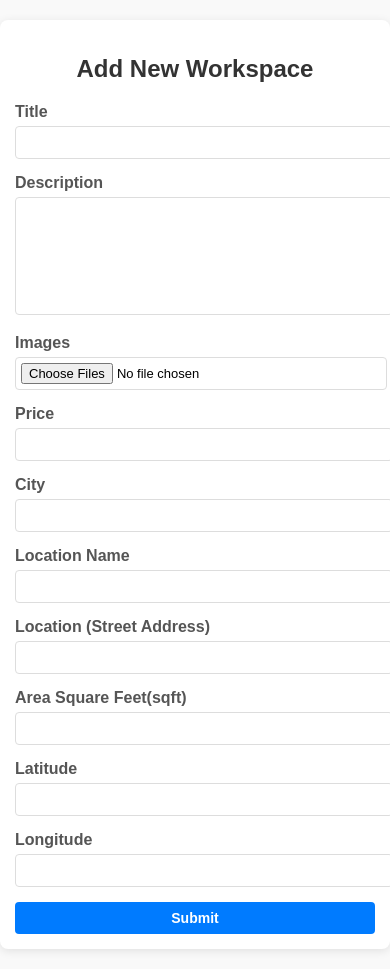
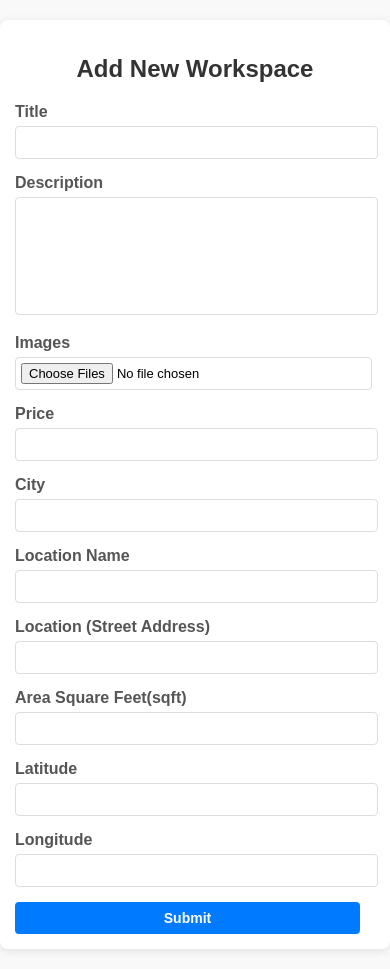
Before and after one commit to Sunilchow19/WorkSpaceFinder, a React (Vite) app in the folder FrontEnd/: page /addWorkSpace in a window 390 px wide. Built offline with nearby package versions, Linux system fonts and the light colour scheme.

Commit message:
Added responsive for the AddWorkSpace form component

```diff
--- a/FrontEnd/src/Styles/WorkspaceForm.css
+++ b/FrontEnd/src/Styles/WorkspaceForm.css
@@ -25,6 +25,7 @@ body {
   .workspace-form {
     display: flex;
     flex-direction: column;
+    max-width: 585px;
   }
 
   .form-group {
@@ -111,6 +112,10 @@ body {
       padding: 15px;
     }
 
+    .workspace-form{
+      max-width: 345px;
+    }
+
     .form-group input,
     .form-group textarea {
       font-size: 13px;
```
